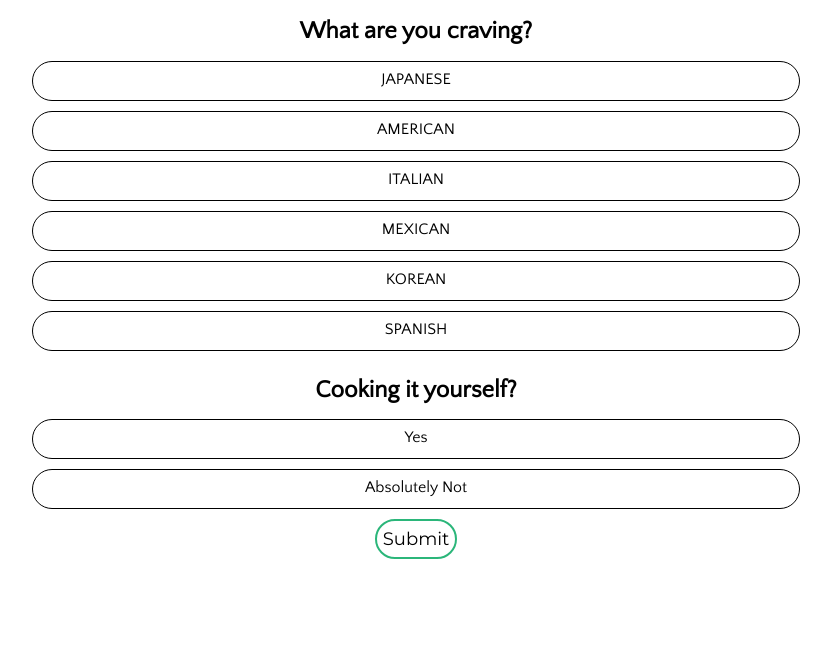
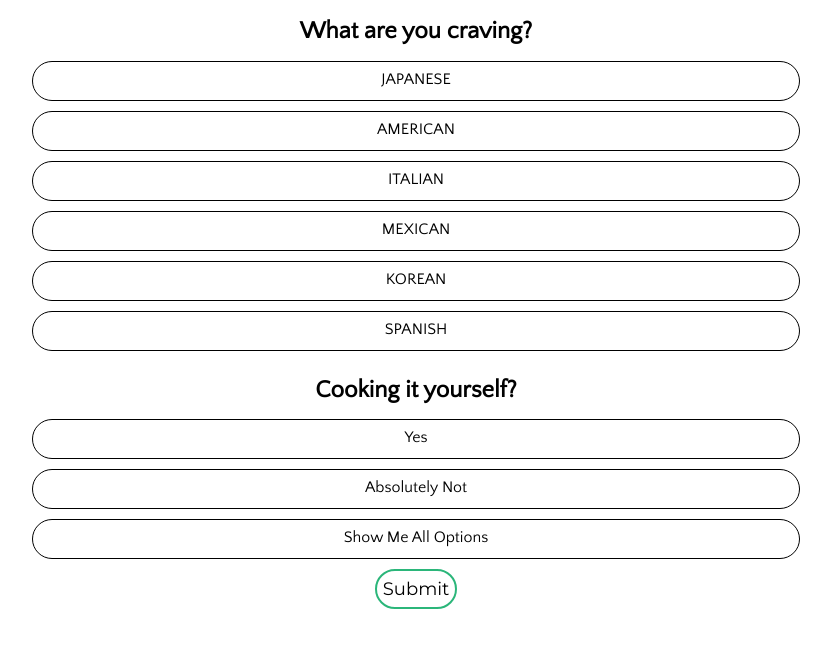
Before and after one commit to kaylajaograham/HungerGainz, a plain HTML site: page index.html in a window 1280 px wide. Shown: the part 96-744 px from the top of the page, without its empty margins (224-1055 px from the left). Drawn offline with nearby package versions, Linux system fonts and the light colour scheme.

Commit message:
added show all button option

```diff
--- a/index.html
+++ b/index.html
@@ -28,6 +28,7 @@
         <h2>Cooking it yourself?</h2>
         <div id="stayIn" class="whereToEat">Yes</div>
         <div id="goOut" class="whereToEat">Absolutely Not</div>
+        <div id="showAll" class="whereToEat">Show Me All Options</div>
     </section>
 
     <input type="submit" class="submit"></input>
--- a/script.js
+++ b/script.js
@@ -1,3 +1,5 @@
+// https://developers.zomato.com/documentation#!/common/cuisines
+
 "use strict";
 
 
```
